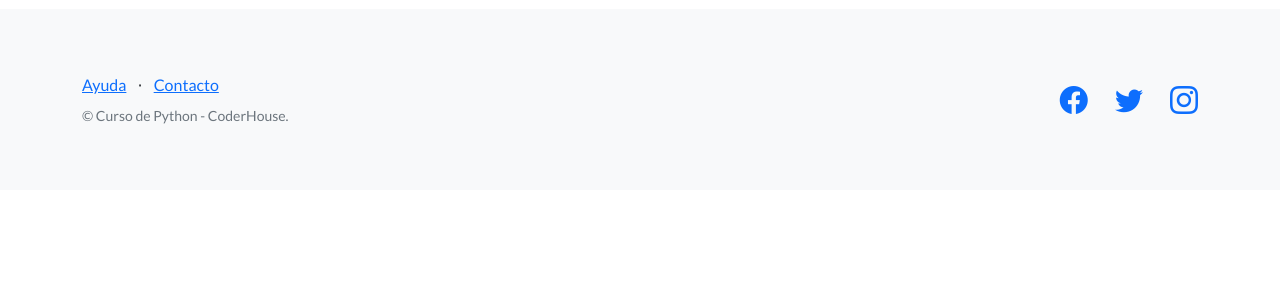
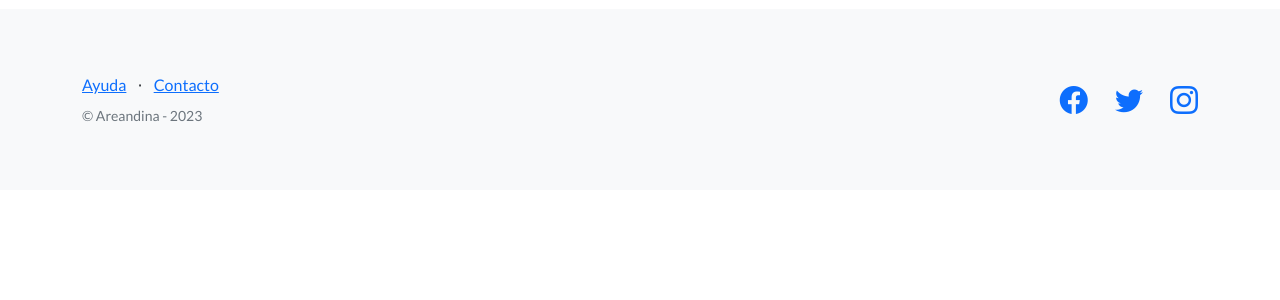
Before and after one commit to vidapi84/Tercerapre-entregaPiedrahita, a Django app: page / in a window 1280 px wide. Shown: the part 273-573 px from the top of the page. Run offline with Django 4.2, Linux system fonts and the light colour scheme; some libraries are stand-ins or nearby versions.

Commit message:
He realizado la migración

```diff
--- a/uareandina/appestudiantes/templates/appestudiantes/barra_saludo.html
+++ b/uareandina/appestudiantes/templates/appestudiantes/barra_saludo.html
@@ -1,3 +1,3 @@
 <div>
-  <h3>Saludos usuario XX</h3>
+  <h3>Saludos Areandinos</h3>
 </div>
--- a/uareandina/appestudiantes/templates/appestudiantes/base.html
+++ b/uareandina/appestudiantes/templates/appestudiantes/base.html
@@ -8,7 +8,7 @@
         <meta name="viewport" content="width=device-width, initial-scale=1, shrink-to-fit=no" />
         <meta name="description" content="" />
         <meta name="author" content="" />
-        <title>Coderhouse: {% block subtitulo %}{% endblock subtitulo %}</title>
+        <title>Areandina {% block subtitulo %}{% endblock subtitulo %}</title>
         <!-- Favicon-->
         <link rel="icon" type="image/x-icon" href="{% static 'assets/favicon.ico' %}" />
         <!-- Bootstrap icons-->
@@ -51,7 +51,7 @@
                             <li class="list-inline-item"><a href="#!">Contacto</a></li>
 
                         </ul>
-                        <p class="text-muted small mb-4 mb-lg-0">&copy; Curso de Python - CoderHouse.</p>
+                        <p class="text-muted small mb-4 mb-lg-0">&copy; Areandina - 2023</p>
                     </div>
                     <div class="col-lg-6 h-100 text-center text-lg-end my-auto">
                         <ul class="list-inline mb-0">
```
Also changed, not shown: uareandina/appestudiantes/migrations/0001_initial.py (added), uareandina/db.sqlite3.
